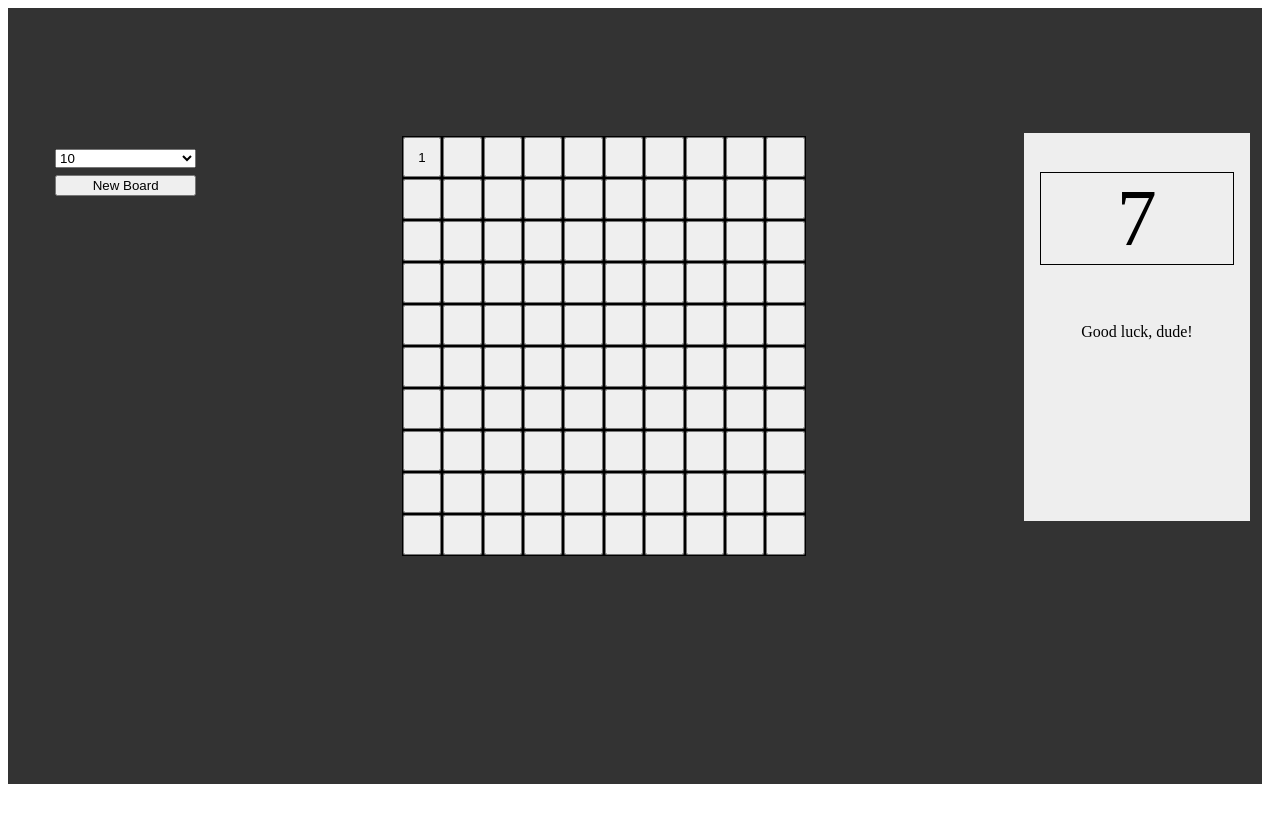
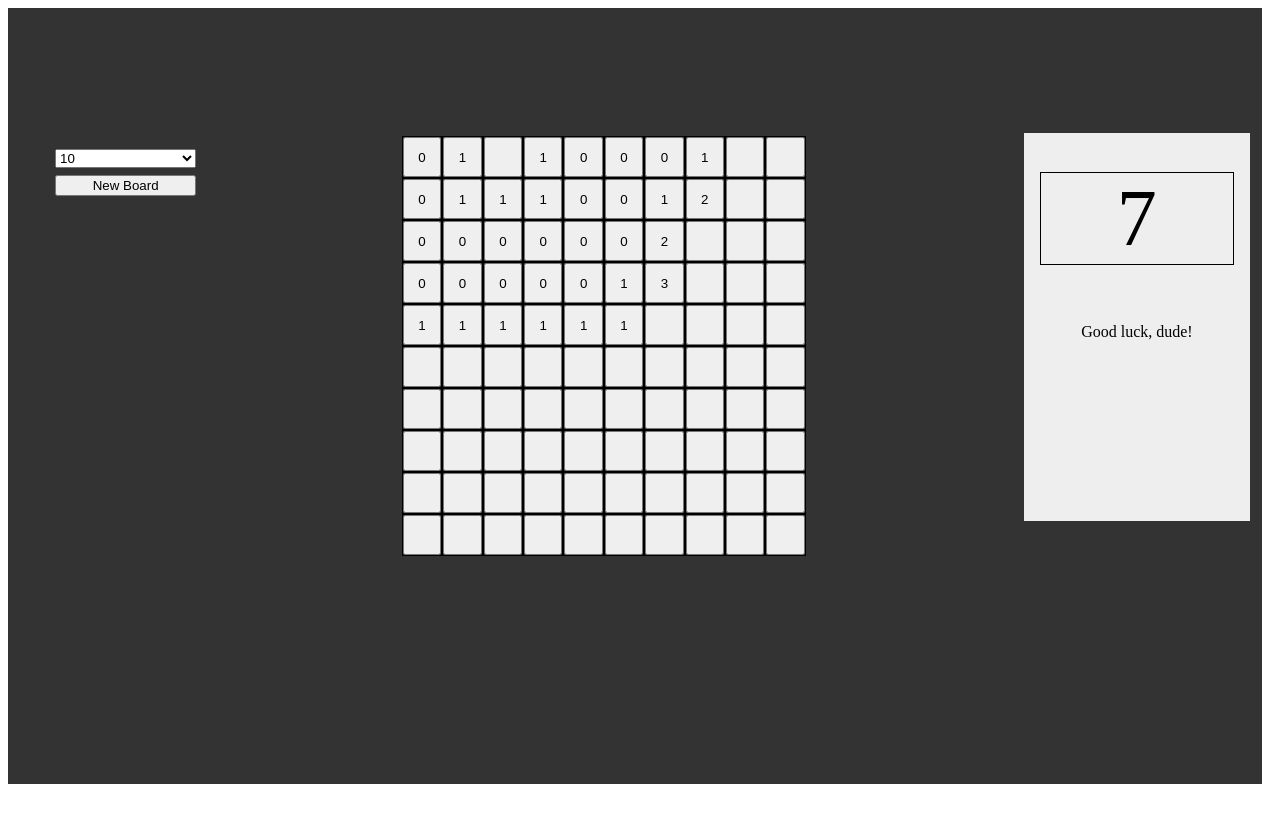
Before and after one commit to mfuechec/Minesweeper, a React app: page / in a window 1280 px wide. Both pictures are taken after a click on the button 422 px from the left and 157 px from the top of the page. Shown: the top 822 px of the page. Built offline with nearby package versions, Linux system fonts and the light colour scheme.

Commit message:
Entered in victory functionality

```diff
--- a/client/App.jsx
+++ b/client/App.jsx
@@ -1,4 +1,4 @@
-import React, { useState, useEffect } from 'react';
+import React, { useState } from 'react';
 import Board from './components/Board.jsx';
 import Message from './components/Message/Message.jsx';
 import BoardResizer from './components/BoardResizer.jsx';
@@ -7,9 +7,9 @@ import Timer from './components/Timer/Timer.jsx';
 function App() {
 
     let [boardSize, setBoardSize] = useState(10);
-    let numOfMines = boardSize * 2;
-    let [bombs, setBombs] = useState(generateMines(boardSize, numOfMines));
-    let [selected, setSelected] = useState({});
+    let [difficulty, setDifficulty] = useState(1)
+    let [bombs, setBombs] = useState(generateMines(boardSize, boardSize * difficulty));
+    let [selected, setSelected] = useState({ numbers: 0 });
     let [message, setMessage] = useState('Good luck, dude!');
     let [startTime, setStartTime] = useState(Date.now());
     let [currentTime, setCurrentTime] = useState(Date.now());
@@ -27,26 +27,12 @@ function App() {
         return mines;
     }
 
-    function failure() {
-        showBombs();
+    function resetBoard() {
 
-        let element = document.getElementsByClassName('square');
-        for (let i = 0; i < element.length; i++) {
-            element[i].disabled = true;
-        }
+        let element = document.getElementById('selection');
+        setBoardSize(element.value);
+        setBombs(generateMines(element.value, element.value * difficulty))
 
-        setMessage('You Lose, Loser!')
-    }
-
-    function showBombs() {
-        let bombs = document.getElementsByClassName('bombs');
-
-        for (let i = 0; i < bombs.length; i++) {
-            bombs[i].style.display = 'block';
-        }
-    }
-
-    function reset() {
         let elements = document.getElementsByClassName('empty');
         for (let i = 0; i < elements.length; i++) {
             elements[i].style.display = 'none';
@@ -73,6 +59,14 @@ function App() {
         setCurrentTime(Date.now());
     }
 
+    function showBombs() {
+        let bombs = document.getElementsByClassName('bombs');
+
+        for (let i = 0; i < bombs.length; i++) {
+            bombs[i].style.display = 'block';
+        }
+    }
+
     function updateCurrentTime() {
         setInterval(() => {
             setCurrentTime(Date.now());
@@ -81,13 +75,115 @@ function App() {
 
     updateCurrentTime();
 
+    let gameLogic = {
+
+        failure() {
+            showBombs();
+
+            let element = document.getElementsByClassName('square');
+            for (let i = 0; i < element.length; i++) {
+                element[i].disabled = true;
+            }
+
+            setMessage('You Lose, Loser!')
+        },
+
+        victory() {
+            let element = document.getElementsByClassName('square');
+            for (let i = 0; i < element.length; i++) {
+                element[i].disabled = true;
+            }
+
+            setMessage(`You won in ${Math.floor((currentTime - startTime) / 1000)} seconds!`)
+        },
+
+        select(coordinates) {
+            if (selected[coordinates] !== 1) {
+                let newSelected = selected;
+                newSelected[coordinates] = 1;
+                newSelected.numbers++;
+                setSelected(newSelected);
+                gameLogic.toggle(coordinates);
+                if (gameLogic.bordersBombs(coordinates) === false) {
+                    gameLogic.selectAllNeighbors(coordinates);
+                }
+            }
+            if (selected.numbers === (boardSize * boardSize - boardSize * difficulty)) {
+                gameLogic.victory();
+            }
+        },
+
+        toggle(coordinates) {
+            let element = document.getElementById(coordinates);
+            element.children[0].style.display = 'block';
+        },
+
+        bordersBombs(coordinates) {
+            let row = coordinates[0];
+            let column = coordinates[1];
+
+            if (gameLogic.isBomb([(row - 1), (column - 1)])) { return true };
+            if (gameLogic.isBomb([(row - 1), (column)])) { return true };
+            if (gameLogic.isBomb([(row - 1), (column + 1)])) { return true };
+            if (gameLogic.isBomb([(row), (column - 1)])) { return true };
+
+            if (gameLogic.isBomb([(row), (column + 1)])) { return true };
+            if (gameLogic.isBomb([(row + 1), (column - 1)])) { return true };
+            if (gameLogic.isBomb([(row + 1), (column)])) { return true };
+            if (gameLogic.isBomb([(row + 1), (column + 1)])) { return true };
+
+            return false;
+        },
+
+        numberOfNeighboringBombs(coordinates) {
+            let row = coordinates[0];
+            let column = coordinates[1];
+            let count = 0;
+
+            if (gameLogic.isBomb([(row - 1), (column - 1)])) { count++ };
+            if (gameLogic.isBomb([(row - 1), (column)])) { count++ };
+            if (gameLogic.isBomb([(row - 1), (column + 1)])) { count++ };
+            if (gameLogic.isBomb([(row), (column - 1)])) { count++ };
+
+            if (gameLogic.isBomb([(row), (column + 1)])) { count++ };
+            if (gameLogic.isBomb([(row + 1), (column - 1)])) { count++ };
+            if (gameLogic.isBomb([(row + 1), (column)])) { count++ };
+            if (gameLogic.isBomb([(row + 1), (column + 1)])) { count++ };
+
+            return count;
+        },
+
+        selectAllNeighbors(coordinates) {
+            let row = coordinates[0];
+            let column = coordinates[1];
+
+            if (row - 1 > -1 && column - 1 > -1 && row - 1 < boardSize && column - 1 < boardSize) { gameLogic.select([row - 1, column - 1]) };
+            if (row - 1 > -1 && column > -1 && row - 1 < boardSize && column < boardSize) { gameLogic.select([row - 1, column]) };
+            if (row - 1 > -1 && column + 1 > -1 && row - 1 < boardSize && column + 1 < boardSize) { gameLogic.select([row - 1, column + 1]) };
+            if (row > -1 && column - 1 > -1 && row < boardSize && column - 1 < boardSize) { gameLogic.select([row, column - 1]) };
+
+            if (row > -1 && column + 1 > -1 && row < boardSize && column + 1 < boardSize) { gameLogic.select([row, column + 1]) };
+            if (row + 1 > -1 && column - 1 > -1 && row + 1 < boardSize && column - 1 < boardSize) { gameLogic.select([row + 1, column - 1]) };
+            if (row + 1 > -1 && column > -1 && row + 1 < boardSize && column < boardSize) { gameLogic.select([row + 1, column]) };
+            if (row + 1 > -1 && column + 1 > -1 && row + 1 < boardSize && column + 1 < boardSize) { gameLogic.select([row + 1, column + 1]) };
+        },
+
+        isBomb(coordinates) {
+            if (bombs[coordinates] === 1) {
+                return true;
+            } else {
+                return false;
+            }
+        }
+    }
+
     return (
         <div id='fullScreen'>
             <div id='settingsContainer'>
-                <BoardResizer reset={reset} setSelected={setSelected} setBombs={setBombs} generateMines={generateMines} setBoardSize={setBoardSize} />
+                <BoardResizer resetBoard={resetBoard} />
             </div>
             <div id='gameContainer' style={{ marginTop: `${36 - boardSize * 2}vh` }}>
-                <Board failure={failure} boardSize={boardSize} bombs={bombs} setBombs={setBombs} selected={selected} setSelected={setSelected} />
+                <Board gameLogic={gameLogic} boardSize={boardSize} bombs={bombs} setBombs={setBombs} selected={selected} />
             </div>
             <div id='messageContainer'>
                 <div id='messageWindow' >
--- a/client/components/Board.jsx
+++ b/client/components/Board.jsx
@@ -12,7 +12,7 @@ function Board(props) {
     return (
         rows.map((row, i) =>
             <div className='rows' key={i} id={`row-${i}`}>
-                <Row failure={props.failure} boardSize={props.boardSize} bombs={props.bombs} setSelected={props.setSelected} selected={props.selected} row={row} />
+                <Row gameLogic={props.gameLogic} boardSize={props.boardSize} row={row} />
             </div>
         )
     )
--- a/client/components/BoardResizer.jsx
+++ b/client/components/BoardResizer.jsx
@@ -1,13 +1,6 @@
-import React, { useEffect } from 'react';
+import React from 'react';
 
 function boardResizer(props) {
-
-    function newBoard() {
-        let element = document.getElementById('selection');
-        props.setBoardSize(element.value);
-        props.setBombs(props.generateMines(element.value, element.value * 2))
-        props.reset();
-    }
 
     return (
         <div id='boardResizer'>
@@ -16,7 +9,7 @@ function boardResizer(props) {
                 <option value='15'>15</option>
                 <option value='18'>18</option>
             </select>
-            <button className='selection' onClick={() => { newBoard() }}>New Board</button>
+            <button className='selection' onClick={() => { props.resetBoard() }}>New Board</button>
         </div>
     )
 }
--- a/client/components/Row.jsx
+++ b/client/components/Row.jsx
@@ -12,7 +12,7 @@ function Row(props) {
     return (
         columns.map((column, i) =>
             <div key={i} className={`squares column${i}`}>
-                <Square failure={props.failure} boardSize={props.boardSize} bombs={props.bombs} setSelected={props.setSelected} selected={props.selected} coordinates={[props.row, column]} />
+                <Square gameLogic={props.gameLogic} coordinates={[props.row, column]} />
             </div>
         )
     )
--- a/client/components/Square.jsx
+++ b/client/components/Square.jsx
@@ -4,91 +4,16 @@ function Square(props) {
 
     let coordinates = props.coordinates;
 
-    function select(coordinates) {
-        if (props.selected[coordinates] !== 1) {
-            let newSelected = props.selected;
-            newSelected[coordinates] = 1;
-            props.setSelected(newSelected);
-            toggle(coordinates);
-            if (bordersBombs(coordinates) === false) {
-                selectAllNeighbors(coordinates);
-            }
-        }
-    }
-
-    function toggle(coordinates) {
-        let element = document.getElementById(coordinates);
-        element.children[0].style.display = 'block';
-    }
-
-    function bordersBombs(coordinates) {
-        let row = coordinates[0];
-        let column = coordinates[1];
-
-        if (isBomb([(row - 1), (column - 1)])) { return true };
-        if (isBomb([(row - 1), (column)])) { return true };
-        if (isBomb([(row - 1), (column + 1)])) { return true };
-        if (isBomb([(row), (column - 1)])) { return true };
-
-        if (isBomb([(row), (column + 1)])) { return true };
-        if (isBomb([(row + 1), (column - 1)])) { return true };
-        if (isBomb([(row + 1), (column)])) { return true };
-        if (isBomb([(row + 1), (column + 1)])) { return true };
-
-        return false;
-    }
-
-    function numberOfNeighboringBombs(coordinates) {
-        let row = coordinates[0];
-        let column = coordinates[1];
-        let count = 0;
-
-        if (isBomb([(row - 1), (column - 1)])) { count++ };
-        if (isBomb([(row - 1), (column)])) { count++ };
-        if (isBomb([(row - 1), (column + 1)])) { count++ };
-        if (isBomb([(row), (column - 1)])) { count++ };
-
-        if (isBomb([(row), (column + 1)])) { count++ };
-        if (isBomb([(row + 1), (column - 1)])) { count++ };
-        if (isBomb([(row + 1), (column)])) { count++ };
-        if (isBomb([(row + 1), (column + 1)])) { count++ };
-
-        return count;
-    }
-
-    function selectAllNeighbors(coordinates) {
-        let row = coordinates[0];
-        let column = coordinates[1];
-
-        if (row - 1 > -1 && column - 1 > -1 && row - 1 < props.boardSize && column - 1 < props.boardSize) { select([row - 1, column - 1]) };
-        if (row - 1 > -1 && column > -1 && row - 1 < props.boardSize && column < props.boardSize) { select([row - 1, column]) };
-        if (row - 1 > -1 && column + 1 > -1 && row - 1 < props.boardSize && column + 1 < props.boardSize) { select([row - 1, column + 1]) };
-        if (row > -1 && column - 1 > -1 && row < props.boardSize && column - 1 < props.boardSize) { select([row, column - 1]) };
-
-        if (row > -1 && column + 1 > -1 && row < props.boardSize && column + 1 < props.boardSize) { select([row, column + 1]) };
-        if (row + 1 > -1 && column - 1 > -1 && row + 1 < props.boardSize && column - 1 < props.boardSize) { select([row + 1, column - 1]) };
-        if (row + 1 > -1 && column > -1 && row + 1 < props.boardSize && column < props.boardSize) { select([row + 1, column]) };
-        if (row + 1 > -1 && column + 1 > -1 && row + 1 < props.boardSize && column + 1 < props.boardSize) { select([row + 1, column + 1]) };
-    }
-
-    function isBomb(coordinates) {
-        if (props.bombs[coordinates] === 1) {
-            return true;
-        } else {
-            return false;
-        }
-    }
-
-    if (isBomb(coordinates)) {
+    if (props.gameLogic.isBomb(coordinates)) {
         return (
-            <button className='square' id={coordinates} onClick={() => props.failure()}>
+            <button className='square' id={coordinates} onClick={() => props.gameLogic.failure()}>
                 <div className='bombs' style={{ display: 'none', backgroundColor: 'red' }}>!!!</div>
             </button>
         )
     } else {
         return (
-            <button className='square' id={coordinates} onClick={() => { select(coordinates) }}>
-                <div className='empty' onClick={() => { select(coordinates) }}>{numberOfNeighboringBombs(coordinates)}</div>
+            <button className='square' id={coordinates} onClick={() => { props.gameLogic.select(coordinates) }}>
+                <div className='empty' onClick={() => { props.gameLogic.select(coordinates) }}>{props.gameLogic.numberOfNeighboringBombs(coordinates)}</div>
             </button>
         )
     }
```
Also changed, not shown: public/bundle.js.
